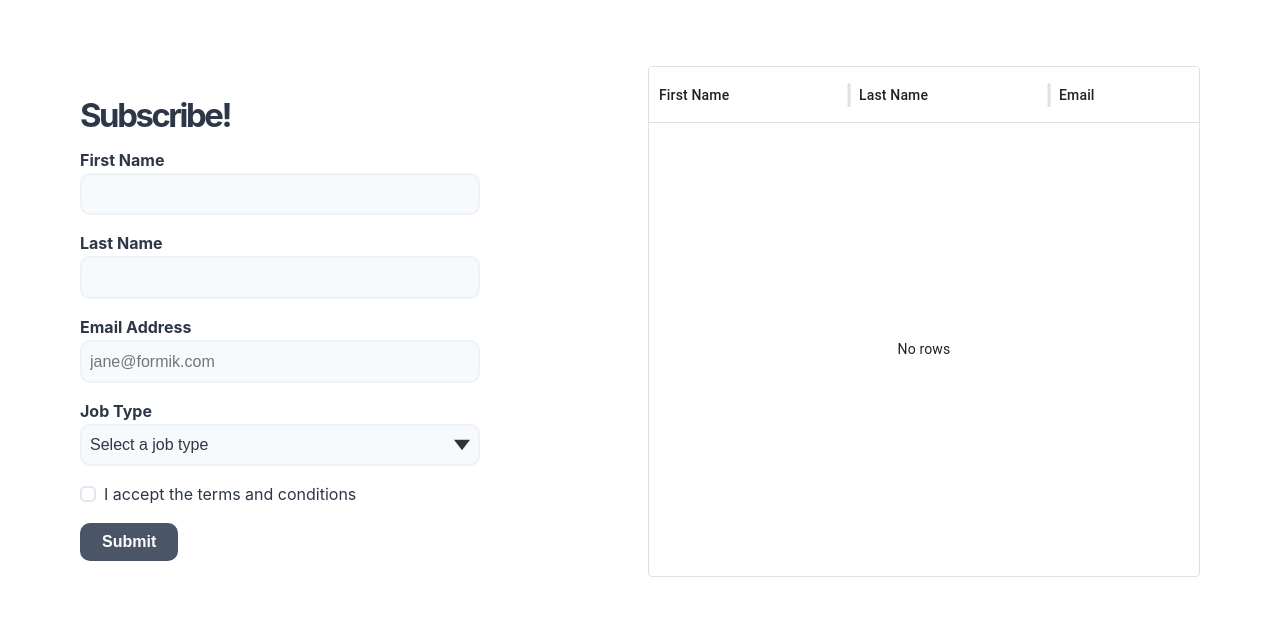
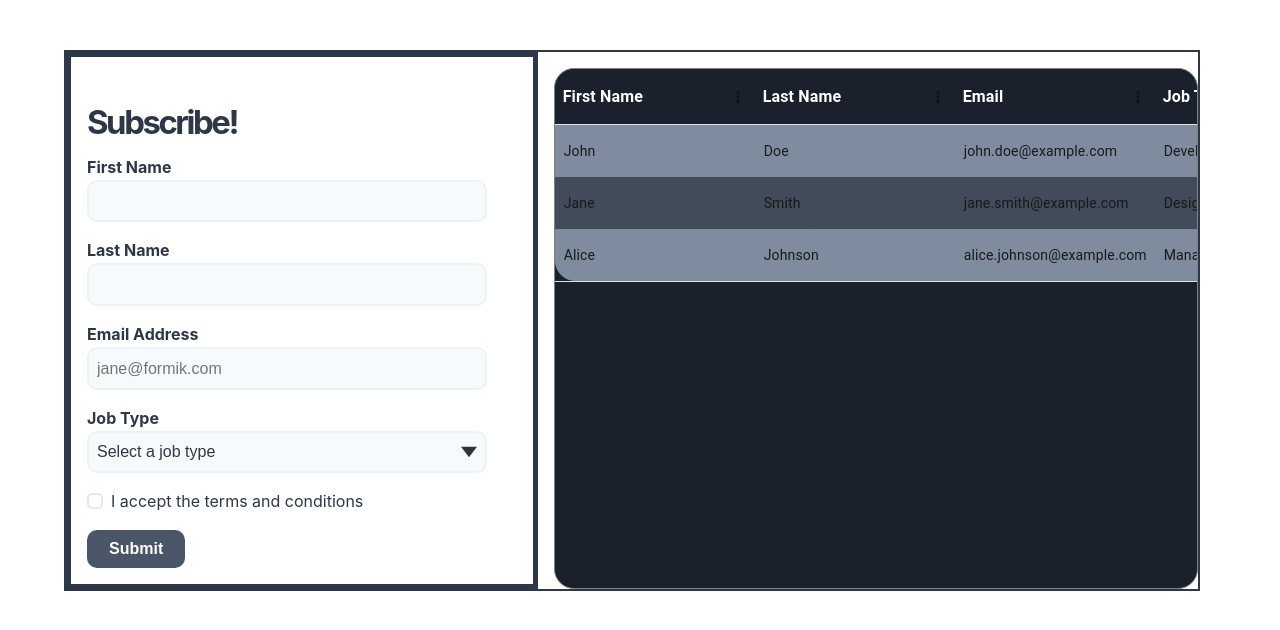
Before and after one commit to GabriellyOlinsc/formik-datagrid, a React (Create React App) app: page / in a window 1280 px wide. Shown: the top 630 px of the page. Built offline with nearby package versions, Linux system fonts and the light colour scheme.

Commit message:
feat: implement datagrid

```diff
--- a/src/components/DataTable/DataTable.tsx
+++ b/src/components/DataTable/DataTable.tsx
@@ -1,5 +1,5 @@
-import * as React from 'react'
 import { DataGrid, GridColDef } from '@mui/x-data-grid';
+import { classes } from './styles';
 
 export default function DataTable() {
     const columns: GridColDef[] = [
@@ -9,11 +9,20 @@ export default function DataTable() {
         { field: 'job', headerName: 'Job Type', width: 200 }
     ]
 
+    const rows = [
+        { id: 1, firstName: 'John', lastName: 'Doe', email: 'john.doe@example.com', job: 'Developer' },
+        { id: 2, firstName: 'Jane', lastName: 'Smith', email: 'jane.smith@example.com', job: 'Designer' },
+        { id: 3, firstName: 'Alice', lastName: 'Johnson', email: 'alice.johnson@example.com', job: 'Manager' },
+    ];
+
     return (
-        <DataGrid
-            disableDensitySelector
-            disableColumnMenu
-            hideFooter
-            columns={columns}></DataGrid>
+
+            <DataGrid
+                hideFooter
+                hideFooterPagination
+                rows={rows}
+                columns={columns}
+                sx={classes.dataGrid}
+            />
     )
 }
--- a/src/components/DataTable/styles.ts
+++ b/src/components/DataTable/styles.ts
@@ -1,104 +1,88 @@
-import { lighten } from '@mui/material'
+import { lighten } from "@mui/material";
 
 export const classes = {
-  filterIcon: {
-    width: '48px',
-    height: '48px',
-    border: '1px solid',
-    borderColor: 'primary.light',
-    borderRadius: '5px',
-  },
-
-  pagination: {
-    mt: 1,
-    '& .MuiPaginationItem-root.Mui-selected': {
-      color: '#212A2F',
-      backgroundColor: 'rgba(255, 255, 255, 0.80)',
-    },
-    '& .MuiPaginationItem-root.Mui-selected:hover': {
-      backgroundColor: 'rgba(255, 255, 255, 1)',
-    },
-    mb: 1,
-  },
 
   dataGrid: {
-    backgroundColor: lighten('rgba(26, 32, 44, 1)',0.2),
-    fontSize: '14px',
-    border: '1px solid',
-    borderColor: 'custom.listBackgroundLight',
-    borderRadius: '20px',
+    backgroundColor: lighten("rgba(26, 32, 44, 1)", 0.0),
+    fontSize: "14px",
+    border: "1px solid",
+    borderColor: lighten("rgba(1, 1, 1, 1)", 0.5) ,
+    borderRadius: "20px",
 
-    '& .MuiDataGrid-main': {
-      borderRadius: '20px',
+    "& .MuiDataGrid-main": {
+      borderRadius: "20px",
     },
 
-    '& .MuiDataGrid-cell': {
+    "& .MuiDataGrid-cell": {
       border: 0,
       px: 1,
-      overflow: 'unset !important',
-      '&:focus': {
-        outline: 'none',
+      color: lighten("rgba(0,0,0,1)",0.1),
+      overflow: "unset !important",
+      "&:focus": {
+        outline: "none",
       },
     },
 
-    '& .MuiDataGrid-columnHeader': {
+    "& .MuiDataGrid-columnHeader": {
       px: 1,
 
-      '&:focus': {
-        outline: 'none',
+      "&:focus": {
+        outline: "none",
       },
 
-      '& >.MuiDataGrid-columnSeparator': {
-        display: 'none',
+      "& >.MuiDataGrid-columnSeparator": {
+        display: "none",
       },
     },
 
-    '& .MuiDataGrid-columnHeaderTitle': {
+    "& .MuiDataGrid-columnHeaderTitle": {
       fontWeight: 700,
       fontSize: 16,
     },
 
-    '& .MuiDataGrid-columnHeaders': {
-      backgroundColor: 'custom.dataGridPrimary',
+    "& .MuiDataGrid-columnHeaders": {
+      backgroundColor: lighten("rgba(45, 55, 72, 1)",0.1),
       border: 0,
     },
 
-    '& .MuiDataGrid-row': {
-      transition: 'all 0.4s',
-      backgroundColor: 'custom.dataGridPrimary',
-      border: '1px solid',
-      borderColor: 'custom.dataGridPrimary',
+    "& .MuiDataGrid-row": {
+      transition: "all 0.4s",
+      backgroundColor: lighten("rgba(45, 55, 72, 1)",0.1),
+      border: "1px solid",
+      borderColor: lighten("rgba(45, 55, 72, 1)",0.1),
+      colors: lighten("rgba(1,1,1,1)",0.1),
 
-      width: '100%',
+      width: "100%",
 
-      '&:nth-of-type(2n + 1)': {
-        backgroundColor: 'custom.dataGridSecondary',
-        border: '1px solid',
-        borderColor: 'custom.dataGridSecondary',
+      "&:nth-of-type(2n + 1)": {
+        backgroundColor: lighten("rgba(113, 128, 150, 1)",0.1),
+        border: "1px solid",
+        borderColor: lighten("rgba(113, 128, 150, 1)",0.1),
       },
 
-      '&:last-of-type': {
-        borderRadius: '0 0 20px 20px',
+      "&:last-of-type": {
+        borderRadius: "0 0 20px 20px",
       },
 
-      '&.Mui-selected': {
-        backgroundColor: lighten('rgba(0, 168, 76, 0.1)', 0.3),
+      "&.Mui-selected": {
+        backgroundColor: lighten("rgba(113, 128, 150, 1)", 0.4),
+
       },
 
-      '&:hover': {
-        border: '1px solid #00A84C',
+      "&:hover": {
+        border: "1px solid #00A84C",
         borderRadius: 1,
-        cursor: 'pointer',
-        backgroundColor: lighten('rgba(0, 168, 76, 0.1)', 0.3),
+        cursor: "pointer",
+        backgroundColor: lighten("rgba(0, 168, 76, 0.1)", 0.3),
 
-        '&:last-of-type': {
-          borderRadius: '0 0 20px 20px',
+        "&:last-of-type": {
+          borderRadius: "0 0 20px 20px",
         },
 
-        '& >:last-of-type > .MuiBox-root > .MuiSvgIcon-root': {
-          display: 'inline-block',
+        "& >:last-of-type > .MuiBox-root > .MuiSvgIcon-root": {
+          display: "inline-block",
         },
       },
     },
   },
-}
+};
--- a/src/components/mainPage.tsx
+++ b/src/components/mainPage.tsx
@@ -9,13 +9,13 @@ export default function MainPage() {
         container
         direction="row"
         spacing={2}
-        sx={{ mt: 2 }}
+        sx={{ mt: 2, border: 2}}
         columns={{ xs: 6, sm: 6, md: 12 }}
       >
-        <Grid item xs={6} sm={6}>
+        <Grid item sx={{border: 5}}xs={2} sm={5}>
           <SignupForm/>
         </Grid>
-        <Grid item xs={6} sm={6}>
+        <Grid item xs={12} sm={7}>
             <DataTable/>
         </Grid>
       </Grid>
--- a/src/styles.css
+++ b/src/styles.css
@@ -648,3 +648,13 @@
   button[type="submit"] {
     margin-top: 1rem;
   }
+
+  .MuiDataGrid-root {
+
+    color: white;
+  }
+
+  .MuiDataGrid-columnHeader {
+    background-color: #1a202c;
+    color: white;
+  }
```
